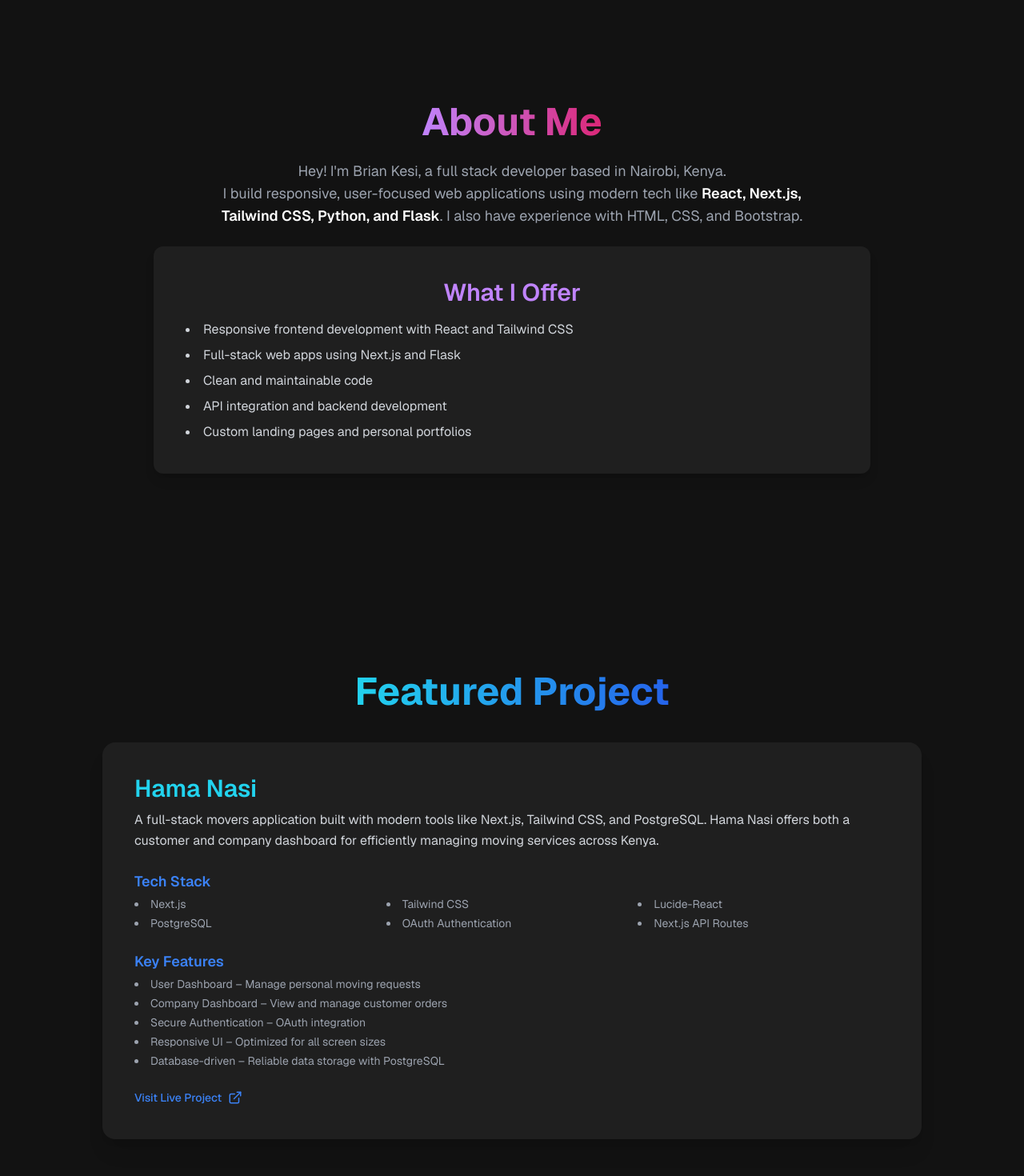
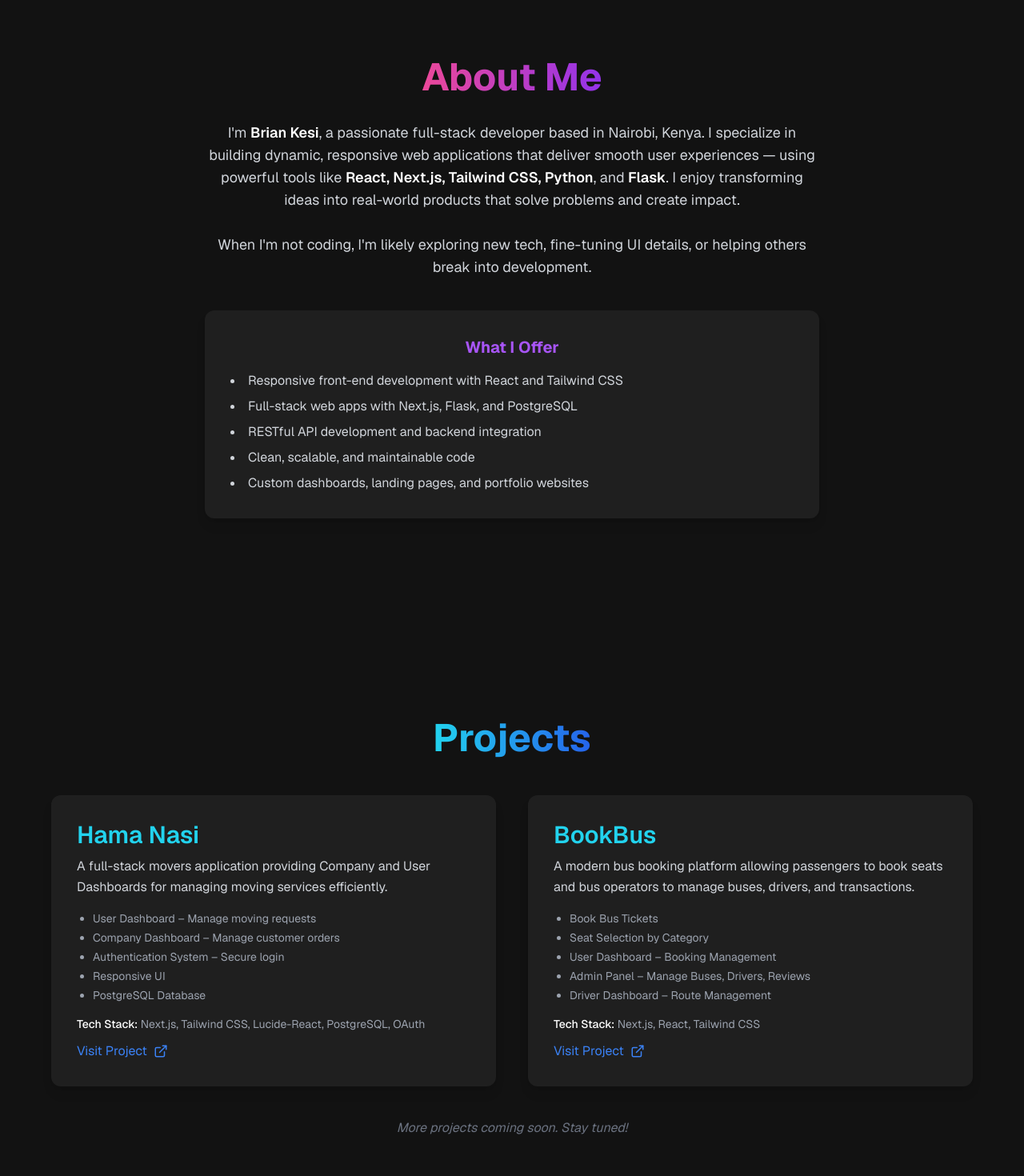
Before and after one commit to KesiBrian/Portfolio, a Next.js app: page / in a window 1280 px wide. Shown: the part 840-2310 px from the top of the page at 80% size. Built offline with nearby package versions, Linux system fonts and the light colour scheme.

Commit message:
feat: update About and Projects components with improved content and styling

```diff
--- a/src/app/components/About.tsx
+++ b/src/app/components/About.tsx
@@ -5,34 +5,30 @@ export default function About() {
   return (
     <section
       id="about"
-      className="min-h-screen flex flex-col justify-center items-center px-6 py-16 bg-[#121212] text-white text-center"
+      className="min-h-screen flex flex-col justify-center items-center px-6 py-20 bg-[#121212] text-white text-center"
     >
-      <h2 className="text-3xl md:text-5xl font-bold mb-6">
-        <span className="text-transparent bg-clip-text bg-gradient-to-r from-purple-400 to-pink-600">
-          About Me
-        </span>
+      <h2 className="text-3xl md:text-5xl font-bold mb-8 text-transparent bg-clip-text bg-gradient-to-r from-pink-500 to-purple-600">
+        About Me
       </h2>
 
-      <p className="max-w-3xl text-base md:text-lg text-gray-400 mb-6 leading-relaxed">
-        Hey! I'm Brian Kesi, a full stack developer based in Nairobi, Kenya.
-        <br />
-        I build responsive, user-focused web applications using modern tech like{" "}
-        <span className="text-white font-semibold">
-          React, Next.js, Tailwind CSS, Python, and Flask
-        </span>
-        . I also have experience with HTML, CSS, and Bootstrap.
+      <p className="max-w-3xl text-gray-300 mb-10 leading-relaxed text-base md:text-lg">
+        I'm <span className="font-semibold text-white">Brian Kesi</span>, a passionate full-stack developer based in Nairobi, Kenya.
+        I specialize in building dynamic, responsive web applications that deliver smooth user experiences — using powerful tools like {" "}
+        <span className="text-white font-semibold">React, Next.js, Tailwind CSS, Python</span>, and {" "}
+        <span className="text-white font-semibold">Flask</span>. I enjoy transforming ideas into real-world products that solve problems
+        and create impact.
+        <br /><br />
+        When I'm not coding, I'm likely exploring new tech, fine-tuning UI details, or helping others break into development.
       </p>
 
-      <div className="bg-[#1f1f1f] rounded-xl p-6 md:p-10 shadow-lg w-full max-w-4xl">
-        <h3 className="text-2xl md:text-3xl font-semibold mb-4 text-purple-400">
-          What I Offer
-        </h3>
-        <ul className="text-left list-disc list-inside space-y-2 text-gray-300">
-          <li>Responsive frontend development with React and Tailwind CSS</li>
-          <li>Full-stack web apps using Next.js and Flask</li>
-          <li>Clean and maintainable code</li>
-          <li>API integration and backend development</li>
-          <li>Custom landing pages and personal portfolios</li>
+      <div className="bg-[#1f1f1f] rounded-xl shadow-lg p-6 md:p-8 w-full max-w-3xl">
+        <h3 className="text-xl font-bold text-purple-500 mb-4">What I Offer</h3>
+        <ul className="text-left text-gray-300 list-disc list-inside space-y-2 text-sm md:text-base">
+          <li>Responsive front-end development with React and Tailwind CSS</li>
+          <li>Full-stack web apps with Next.js, Flask, and PostgreSQL</li>
+          <li>RESTful API development and backend integration</li>
+          <li>Clean, scalable, and maintainable code</li>
+          <li>Custom dashboards, landing pages, and portfolio websites</li>
         </ul>
       </div>
     </section>
--- a/src/app/components/Projects.tsx
+++ b/src/app/components/Projects.tsx
@@ -1,68 +1,84 @@
 "use client";
+
 import React from "react";
 import { ExternalLink } from "lucide-react";
+
+const projects = [
+  {
+    title: "Hama Nasi",
+    description:
+      "A full-stack movers application providing Company and User Dashboards for managing moving services efficiently.",
+    tech: ["Next.js", "Tailwind CSS", "Lucide-React", "PostgreSQL", "OAuth"],
+    features: [
+      "User Dashboard – Manage moving requests",
+      "Company Dashboard – Manage customer orders",
+      "Authentication System – Secure login",
+      "Responsive UI",
+      "PostgreSQL Database"
+    ],
+    url: "https://hama-nasi.vercel.app/"
+  },
+  {
+    title: "BookBus",
+    description:
+      "A modern bus booking platform allowing passengers to book seats and bus operators to manage buses, drivers, and transactions.",
+    tech: ["Next.js", "React", "Tailwind CSS"],
+    features: [
+      "Book Bus Tickets",
+      "Seat Selection by Category",
+      "User Dashboard – Booking Management",
+      "Admin Panel – Manage Buses, Drivers, Reviews",
+      "Driver Dashboard – Route Management"
+    ],
+    url: "https://book-bus-eosin.vercel.app/"
+  }
+];
 
 export default function Projects() {
   return (
     <section
       id="projects"
-      className="min-h-screen flex flex-col justify-center items-center px-6 py-20 bg-[#121212] text-white text-center"
+      className="min-h-screen flex flex-col justify-center items-center px-6 py-16 bg-[#121212] text-white"
     >
-      <h2 className="text-3xl md:text-5xl font-bold mb-10">
+      <h2 className="text-3xl md:text-5xl font-bold mb-12 text-center">
         <span className="text-transparent bg-clip-text bg-gradient-to-r from-cyan-400 to-blue-600">
-          Featured Project
+          Projects
         </span>
       </h2>
 
-      {/* Project Card */}
-      <div className="bg-[#1f1f1f] rounded-2xl shadow-xl p-6 md:p-10 w-full max-w-5xl text-left mb-12 transition-all hover:scale-[1.02] hover:shadow-cyan-700/30">
-        <div className="mb-6">
-          <h3 className="text-2xl md:text-3xl font-semibold text-cyan-400 mb-2">
-            Hama Nasi
-          </h3>
-          <p className="text-gray-300 leading-relaxed">
-            A full-stack movers application built with modern tools like Next.js, Tailwind CSS, and PostgreSQL. Hama Nasi offers both a customer and company dashboard for efficiently managing moving services across Kenya.
-          </p>
-        </div>
-
-        {/* Tech Stack */}
-        <div className="mb-6">
-          <h4 className="text-lg font-semibold text-blue-500 mb-1">Tech Stack</h4>
-          <ul className="text-sm text-gray-400 list-disc list-inside grid grid-cols-2 md:grid-cols-3 gap-y-1">
-            <li>Next.js</li>
-            <li>Tailwind CSS</li>
-            <li>Lucide-React</li>
-            <li>PostgreSQL</li>
-            <li>OAuth Authentication</li>
-            <li>Next.js API Routes</li>
-          </ul>
-        </div>
-
-        {/* Features */}
-        <div className="mb-6">
-          <h4 className="text-lg font-semibold text-blue-500 mb-1">Key Features</h4>
-          <ul className="text-sm text-gray-400 list-disc list-inside space-y-1">
-            <li>User Dashboard – Manage personal moving requests</li>
-            <li>Company Dashboard – View and manage customer orders</li>
-            <li>Secure Authentication – OAuth integration</li>
-            <li>Responsive UI – Optimized for all screen sizes</li>
-            <li>Database-driven – Reliable data storage with PostgreSQL</li>
-          </ul>
-        </div>
-
-        {/* Link */}
-        <a
-          href="https://hama-nasi.vercel.app/"
-          target="_blank"
-          rel="noopener noreferrer"
-          className="inline-flex items-center gap-2 text-blue-500 hover:underline text-sm font-medium"
-        >
-          Visit Live Project <ExternalLink size={18} />
-        </a>
+      <div className="grid gap-10 md:grid-cols-2 w-full max-w-6xl">
+        {projects.map((project, idx) => (
+          <div
+            key={idx}
+            className="bg-[#1f1f1f] rounded-xl shadow-lg p-6 md:p-8 transition hover:scale-[1.02] hover:shadow-blue-700/30"
+          >
+            <h3 className="text-2xl md:text-3xl font-semibold text-cyan-400 mb-2">
+              {project.title}
+            </h3>
+            <p className="text-gray-300 mb-4 leading-relaxed">
+              {project.description}
+            </p>
+            <ul className="text-sm text-gray-400 mb-4 list-disc pl-5 space-y-1">
+              {project.features.map((feature, i) => (
+                <li key={i}>{feature}</li>
+              ))}
+            </ul>
+            <p className="text-sm text-gray-400 mb-3">
+              <span className="font-medium text-white">Tech Stack:</span> {project.tech.join(", ")}
+            </p>
+            <a
+              href={project.url}
+              target="_blank"
+              rel="noopener noreferrer"
+              className="inline-flex items-center gap-2 text-blue-500 hover:underline"
+            >
+              Visit Project <ExternalLink size={18} />
+            </a>
+          </div>
+        ))}
       </div>
 
-      {/* Placeholder for more projects */}
-      <p className="text-gray-500 italic text-sm md:text-base">
+      <p className="text-gray-500 italic text-sm md:text-base mt-10 text-center">
         More projects coming soon. Stay tuned!
       </p>
     </section>
```
